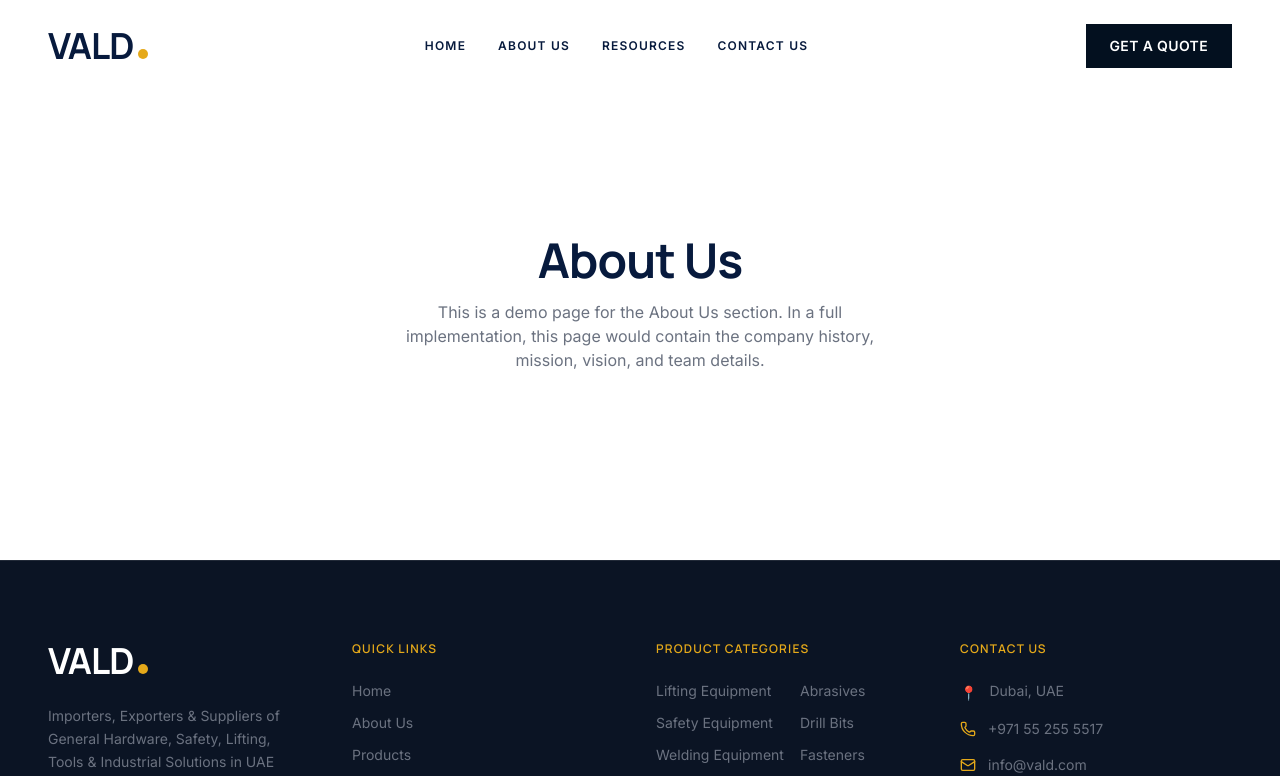
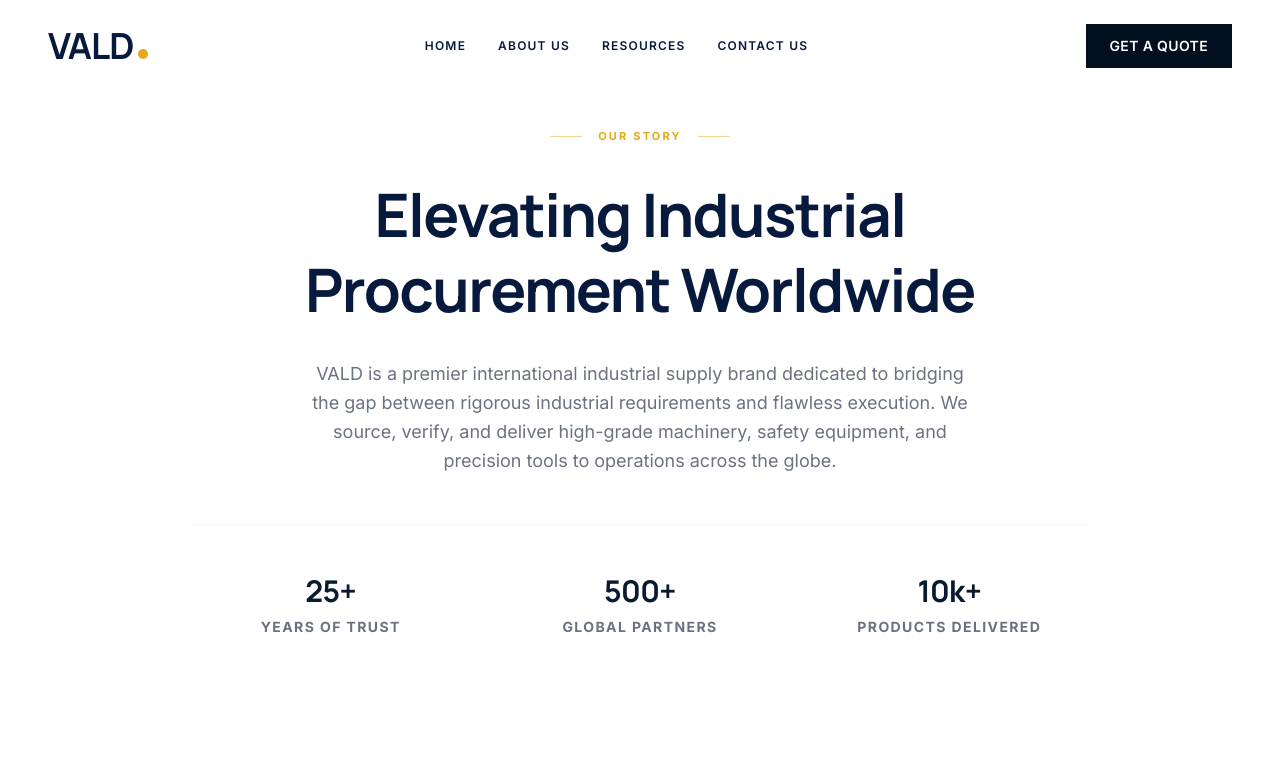
Before and after one commit to venusaljadeed-maker/vald, a Next.js app: page /about in a window 1280 px wide. Shown: the top 776 px of the page. Built offline with nearby package versions, Linux system fonts and the light colour scheme.

Commit message:
chore: Update layout for about and resources pages

```diff
--- a/src/app/about/page.tsx
+++ b/src/app/about/page.tsx
@@ -1,10 +1,44 @@
+import { RequirementProcess } from "@/components/process/RequirementProcess";
+import { FinalCTA } from "@/components/quote/FinalCTA";
+
 export default function AboutPage() {
   return (
-    <div className="min-h-[70vh] flex flex-col items-center justify-center bg-vald-white text-center px-6 pt-32 pb-20">
-      <h1 className="text-4xl md:text-5xl font-display font-bold text-vald-deep-navy mb-4">About Us</h1>
-      <p className="text-vald-text-grey max-w-lg">
-        This is a demo page for the About Us section. In a full implementation, this page would contain the company history, mission, vision, and team details.
-      </p>
-    </div>
+    <>
+      <div className="pt-32 pb-24 bg-white text-center px-6 relative overflow-hidden">
+        <div className="relative z-10 container mx-auto max-w-4xl">
+          <div className="flex items-center justify-center gap-4 mb-8">
+            <div className="w-8 h-[1px] bg-vald-gold/50"></div>
+            <span className="text-[11px] font-bold uppercase tracking-[0.2em] text-vald-gold">OUR STORY</span>
+            <div className="w-8 h-[1px] bg-vald-gold/50"></div>
+          </div>
+          <h1 className="text-5xl md:text-6xl font-display font-bold text-vald-deep-navy mb-8 tracking-tight leading-tight">
+            Elevating Industrial <br/> Procurement Worldwide
+          </h1>
+          <p className="text-vald-text-grey text-lg max-w-2xl mx-auto leading-relaxed mb-12">
+            VALD is a premier international industrial supply brand dedicated to bridging the gap between rigorous industrial requirements and flawless execution. We source, verify, and deliver high-grade machinery, safety equipment, and precision tools to operations across the globe.
+          </p>
+
+          <div className="grid md:grid-cols-3 gap-8 pt-12 border-t border-gray-100">
+            <div>
+              <h3 className="text-3xl font-display font-bold text-[#0A1A2F] mb-2">25+</h3>
+              <p className="text-sm text-gray-500 uppercase tracking-widest font-bold">Years of Trust</p>
+            </div>
+            <div>
+              <h3 className="text-3xl font-display font-bold text-[#0A1A2F] mb-2">500+</h3>
+              <p className="text-sm text-gray-500 uppercase tracking-widest font-bold">Global Partners</p>
+            </div>
+            <div>
+              <h3 className="text-3xl font-display font-bold text-[#0A1A2F] mb-2">10k+</h3>
+              <p className="text-sm text-gray-500 uppercase tracking-widest font-bold">Products Delivered</p>
+            </div>
+          </div>
+        </div>
+      </div>
+
+      {/* Requirement Process Component inserted below the About content */}
+      <RequirementProcess />
+
+      <FinalCTA />
+    </>
   );
 }
--- a/src/app/resources/page.tsx
+++ b/src/app/resources/page.tsx
@@ -1,4 +1,3 @@
-import { RequirementProcess } from "@/components/process/RequirementProcess";
 import { FinalCTA } from "@/components/quote/FinalCTA";
 
 export default function ResourcesPage() {
@@ -25,8 +24,6 @@ export default function ResourcesPage() {
           </p>
         </div>
       </div>
-
-      <RequirementProcess />
 
       {/* Detailed Product Catalog - Editorial Layout */}
       <section className="py-24 bg-white border-t border-gray-100">
```
